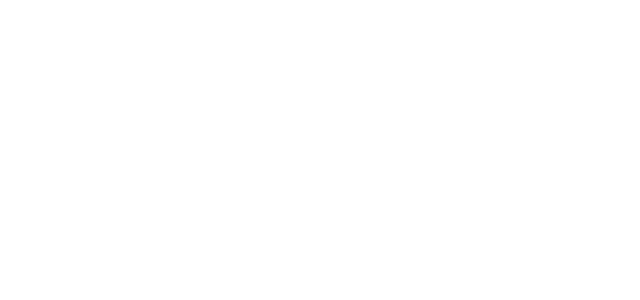
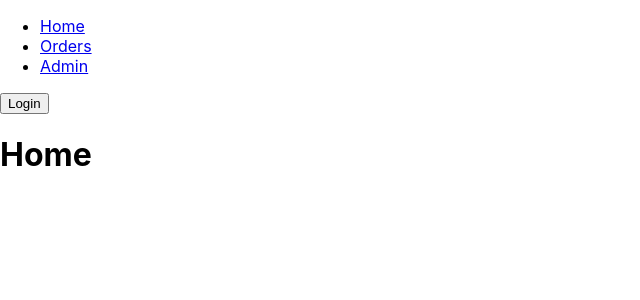
Before and after one commit to Samin1615088/shopUp-ecommerce, a React (Create React App) app: page / in a window 1280 px wide. Shown: the top 300 px of the page, without its empty margins (0-640 px from the left). Built offline with nearby package versions, Linux system fonts and the light colour scheme.

Commit message:
router without private route implemented and 404 component added

```diff
--- a/src/App.js
+++ b/src/App.js
@@ -1,10 +1,50 @@
-import './App.css';
+import Home from './components/Home/Home';
+import Login from './components/Login/Login';
+import Admin from './components/Admin/Admin';
+import Checkout from './components/Checkout/Checkout';
+import Orders from './components/Orders/Orders';
+import Header from './components/Header/Header';
+import NoMatch from './components/NoMatch/NoMatch';
+import { BrowserRouter as Router, Switch, Route, Link } from "react-router-dom";
 
 function App() {
   return (
-    <div>
+    <Router>
+      <div>
+        <Header />
+        {/* A <Switch> looks through its children <Route>s and
+            renders the first one that matches the current URL. */}
+        <Switch>
+          <Route path="/home">
+            <Home />
+          </Route>
 
-    </div>
+          <Route path="/orders">
+            <Orders />
+          </Route>
+
+          <Route path="/admin">
+            <Admin />
+          </Route>
+
+          <Route path="/login">
+            <Login />
+          </Route>
+
+          <Route path="/checkout">
+            <Checkout/>
+          </Route>
+
+          <Route exact path="/">
+            <Home />
+          </Route>
+
+          <Route path="*">
+            <NoMatch />
+          </Route>
+        </Switch>
+      </div>
+    </Router >
   );
 }
 
--- a/src/components/Header/Header.js
+++ b/src/components/Header/Header.js
@@ -1,10 +1,26 @@
 import React from 'react';
+import { Link } from 'react-router-dom';
 
 const Header = () => {
     return (
-        <div>
-            <h1>Header</h1>
-        </div>
+        <>
+            <nav>
+                <ul>
+                    <li>
+                        <Link to="/">Home</Link>
+                    </li>
+                    <li>
+                        <Link to="/orders">Orders</Link>
+                    </li>
+                    <li>
+                        <Link to="/admin">Admin</Link>
+                    </li>
+                </ul>
+                <Link to="/login">
+                <button>Login</button>
+                </Link>
+            </nav>
+        </>
     );
 };
 
--- /dev/null
+++ b/src/components/NoMatch/NoMatch.js
@@ -0,0 +1,11 @@
+import React from 'react';
+
+const NoMatch = () => {
+    return (
+        <div>
+            <h1>404</h1>
+        </div>
+    );
+};
+
+export default NoMatch;<h1>404</h1>
```
